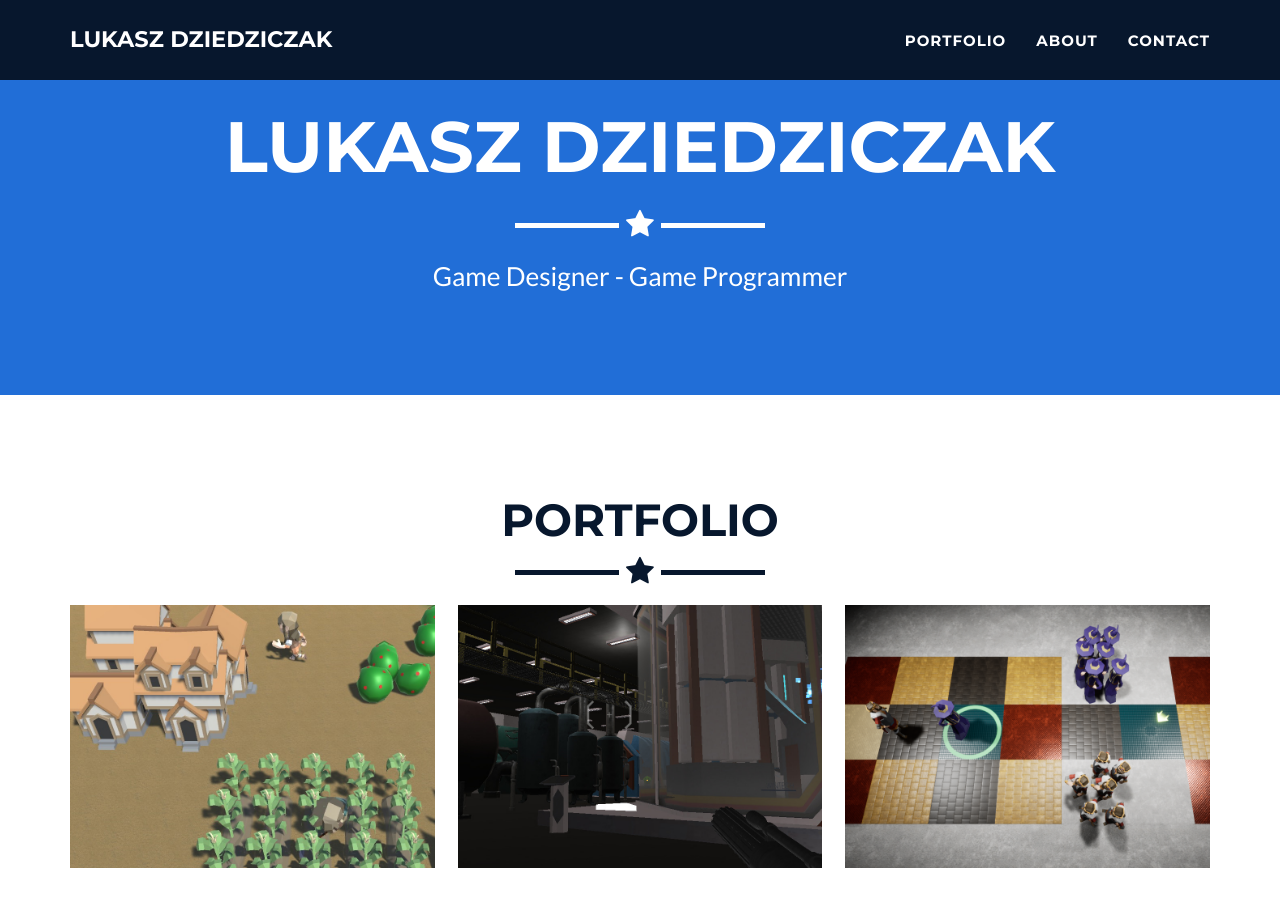
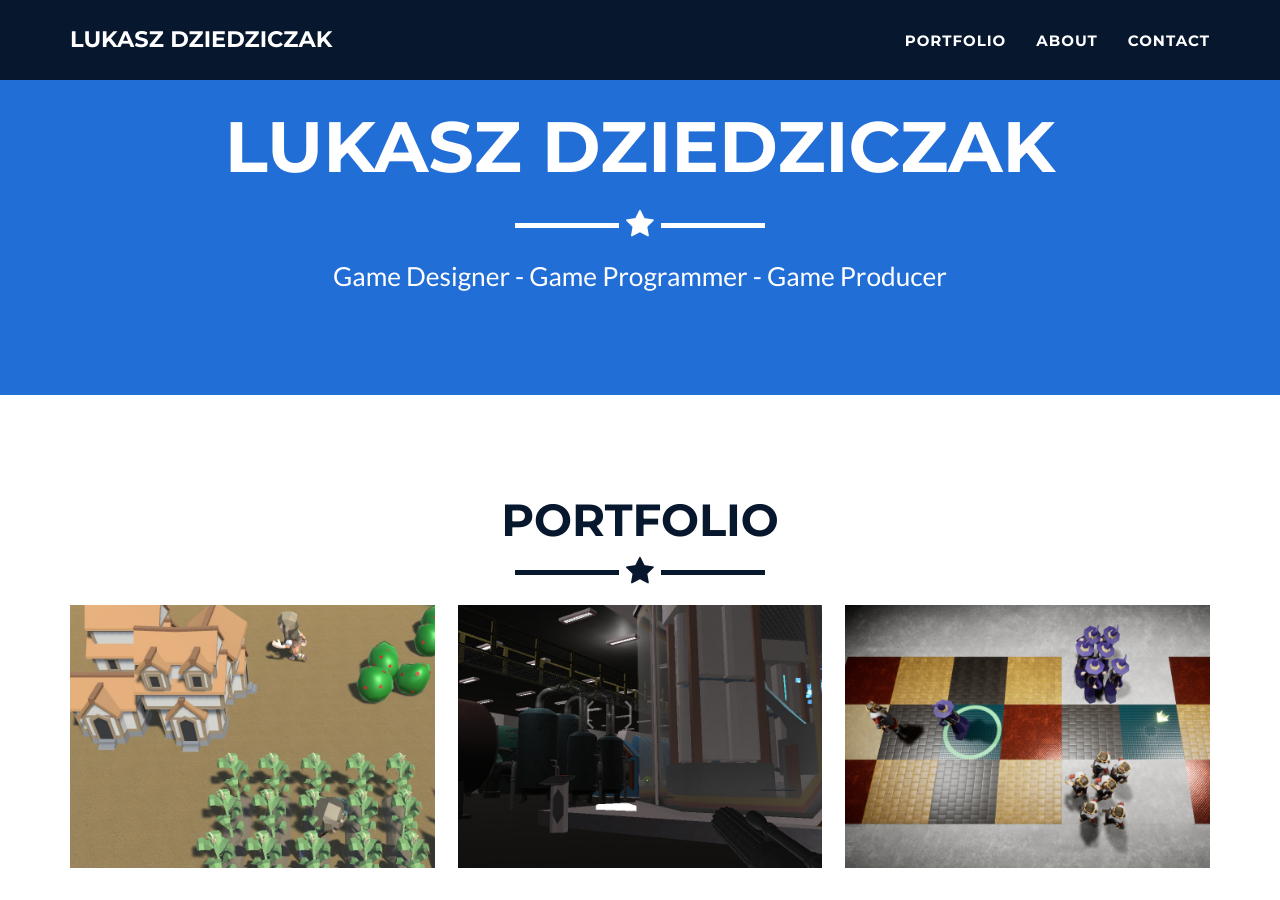
Before and after one commit to lukasz-dziedziczak/lukasz-dziedziczak.github-io, a Jekyll site: the page built from _posts/2022-06-28-project-3.markdown, in a window 1280 px wide and 900 px high, scrolled down 618 px. Built offline with Jekyll 4.4.1, drawn with Linux system fonts in a browser that asks for light colours.

Commit message:
Front page fixes

```diff
--- a/_config.yml
+++ b/_config.yml
@@ -4,7 +4,7 @@ email: wukash@gmail.com
 url: https://lukasz.website
 description: "Write an awesome description for your new site here. You can edit this line in _config.yml. It will appear in your document head meta (for Google search results) and in your feed.xml site description."
 keywords: "your keywords, separated by commas"
-skills: "Game Designer - Game Programmer"
+skills: "Game Designer - Game Programmer - Game Producer"
 meta_author: Lukasz Dziedziczak
 
 # Google webmaster tools
@@ -45,7 +45,7 @@ social:
     url: https://github.com/lukasz-dziedziczak
 
 # Postal address (add as many lines as necessary)
-#address:
+address:
   - line: Adelaide, Australia
 
 # Credits content
```
